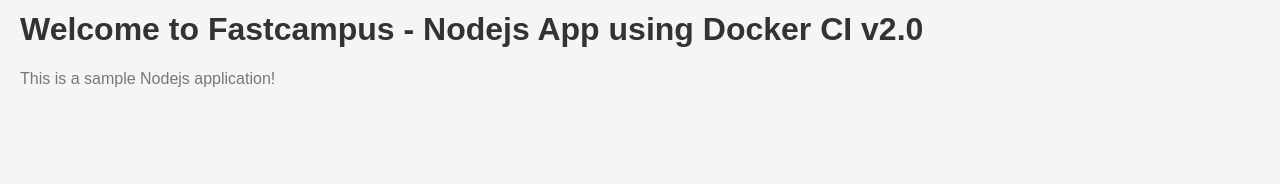
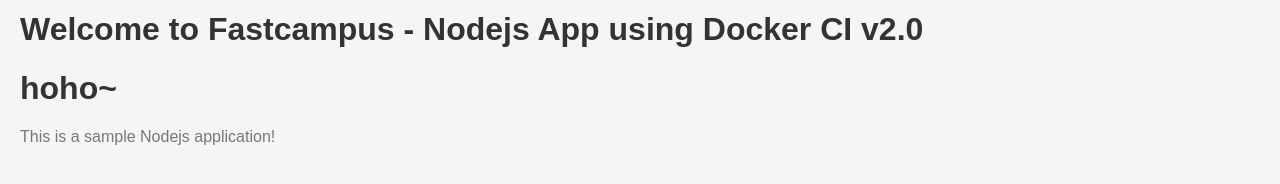
Before and after one commit to Kerneld82/docker-ci2, a website: page public/index.html in a window 1280 px wide. Shown: the part 316-500 px from the top of the page. Drawn offline with Linux system fonts and the light colour scheme.

Commit message:
add hoho~

```diff
--- a/public/index.html
+++ b/public/index.html
@@ -8,6 +8,7 @@
 <body>
   <img src="images/fastcampus.png" alt="fastcampus logo">
   <h1>Welcome to Fastcampus - Nodejs App using Docker CI v2.0</h1>
+  <h1>hoho~</h1>
   <p>This is a sample Nodejs application!</p>
 </body>
 </html>
```
